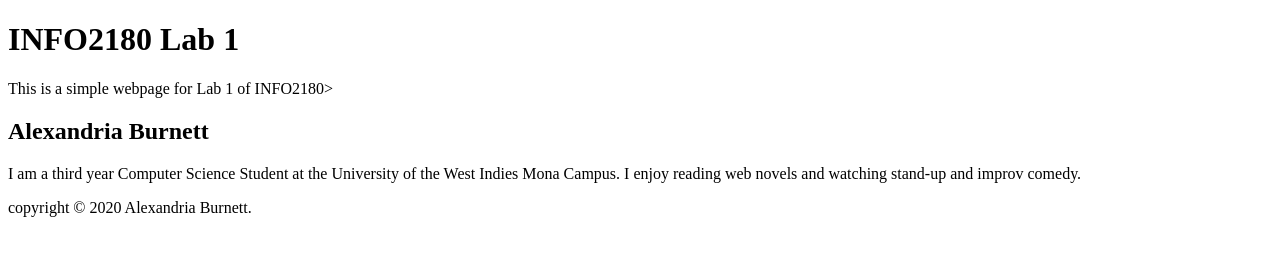
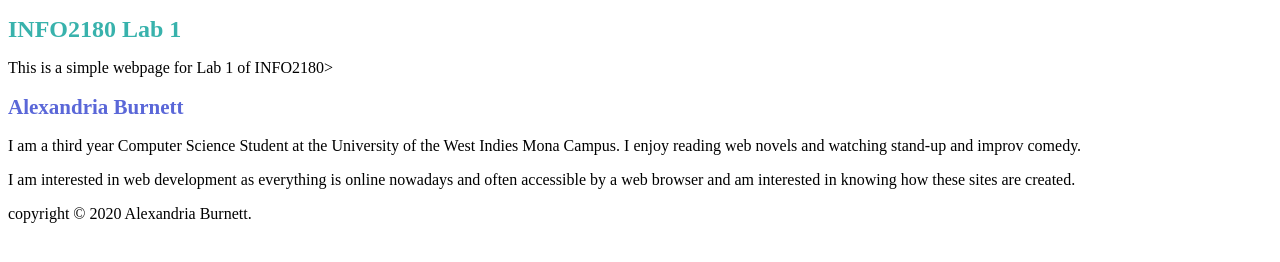
Before and after one commit to alexspockie/info2180-lab1, a plain HTML site: page index.html in a window 1280 px wide. Drawn offline with Linux system fonts and the light colour scheme.

Commit message:
Added a style sheet

```diff
--- a/index.html
+++ b/index.html
@@ -4,6 +4,7 @@
 	<meta charset="utf-8">
 	<meta name= "viewport" content="width=devicewidth, initial-scale=1.0">
 	<meta http-equiv="X-UA-Compatible" content="ie=edge">
+	<link rel="stylesheet" href="styles.css">
 
 	<title>INFO2180 Lab 1</title>
 </head>
@@ -14,7 +15,8 @@
 	</header>
 	<main>
 		<h2>Alexandria Burnett</h2>
-		<p> I am a third year Computer Science Student at the University of the West Indies Mona Campus. I enjoy reading web novels and watching stand-up and improv comedy.
+		<p> I am a third year Computer Science Student at the University of the West Indies Mona Campus. I enjoy reading web novels and watching stand-up and improv comedy.</p>
+		<p>I am interested in web development as everything is online nowadays and often accessible by a web browser and am interested in knowing how these sites are created.</p>
 	</main>
 	<footer>
 	  	<p> copyright &copy; 2020 Alexandria Burnett. </p>
--- /dev/null
+++ b/styles.css
@@ -0,0 +1,12 @@
+h1{
+	font-size:  24px;
+	color:#38B2AC;
+}
+h2{
+	font-size: 21px;
+	color: #5A67D8;
+
+}
+p{
+	font-size 18px;
+}
```
